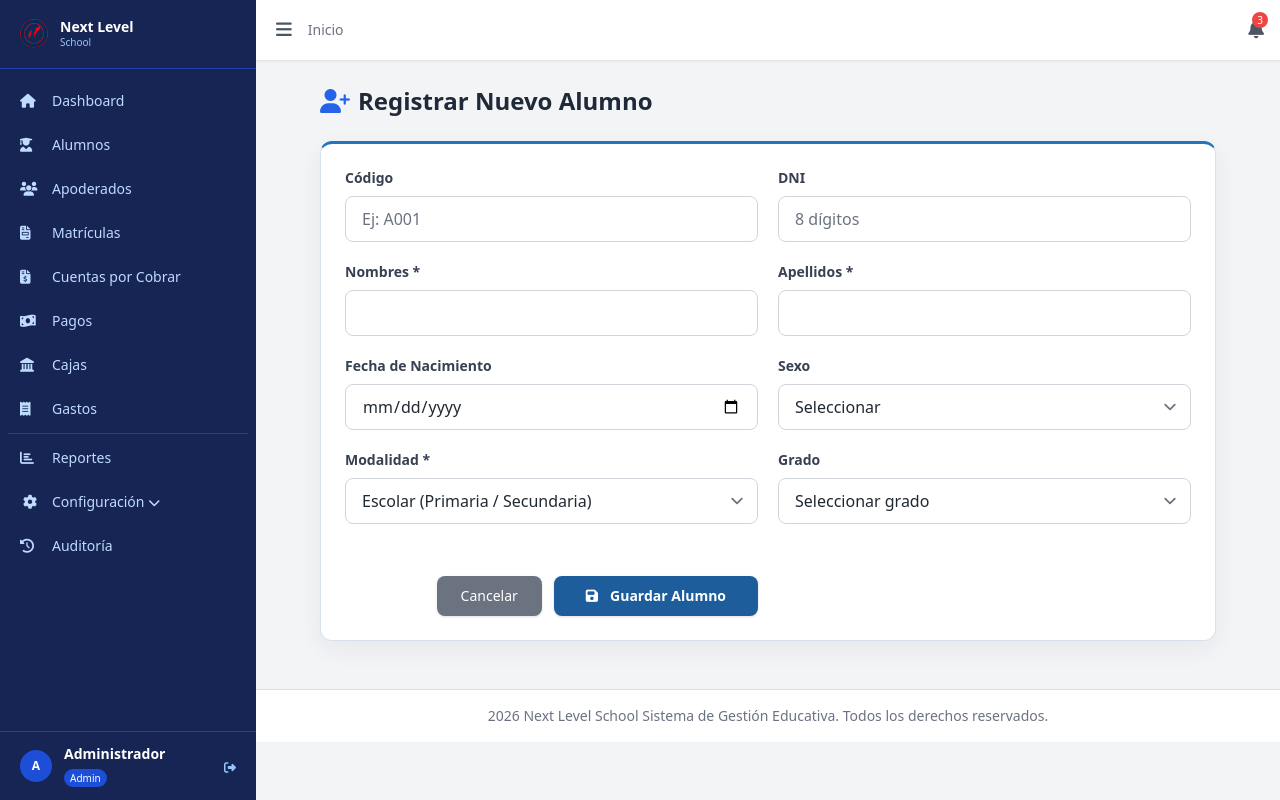
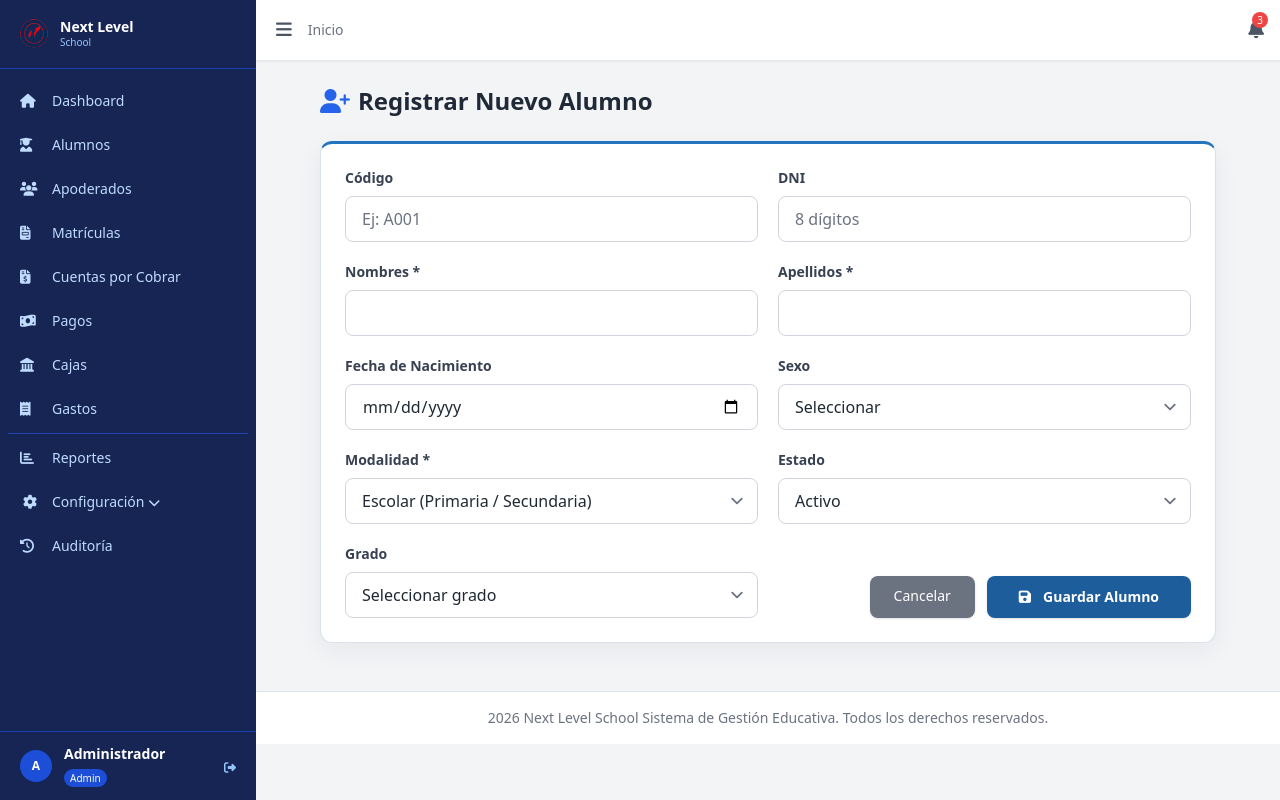
Before and after one commit to Isaknz/NEXT_LEVEL, a Laravel app: template resources/views/alumnos/create.blade.php in a window 1280 px wide. Run offline with Laravel 12, Linux system fonts and the light colour scheme; a user stored in the database is signed in; data comes from the database, SQL or seed files in the repository; tables that the repository leaves empty hold one stand-in row (values such as "Sample post"); the template is opened without the code that fills it: most values are stand-ins (such as "Sample title", 1, 10 or a date in 2020); style sheets or scripts are compiled from the project's sources.

Commit message:
alumnos/create: agrega campo estado que el request exige
Generated with [Devin](https://devin.ai)

Co-Authored-By: Devin <158243242+devin-ai-integration[bot]@users.noreply.github.com>

```diff
--- a/resources/views/alumnos/create.blade.php
+++ b/resources/views/alumnos/create.blade.php
@@ -74,6 +74,14 @@
                 </select>
             </div>
 
+            <div>
+                <label class="block text-sm font-semibold text-gray-700 mb-2">Estado</label>
+                <select name="estado" class="w-full px-4 py-2.5 border border-gray-300 rounded-lg focus:outline-none focus:ring-2 focus:ring-blue-500 bg-white">
+                    <option value="ACTIVO" {{ old('estado', 'ACTIVO') === 'ACTIVO' ? 'selected' : '' }}>Activo</option>
+                    <option value="INACTIVO" {{ old('estado') === 'INACTIVO' ? 'selected' : '' }}>Inactivo</option>
+                </select>
+            </div>
+
             <div id="campo-grado">
                 <label class="block text-sm font-semibold text-gray-700 mb-2">Grado</label>
                 <select name="id_grado" class="w-full px-4 py-2.5 border border-gray-300 rounded-lg focus:outline-none focus:ring-2 focus:ring-blue-500 bg-white">
```
